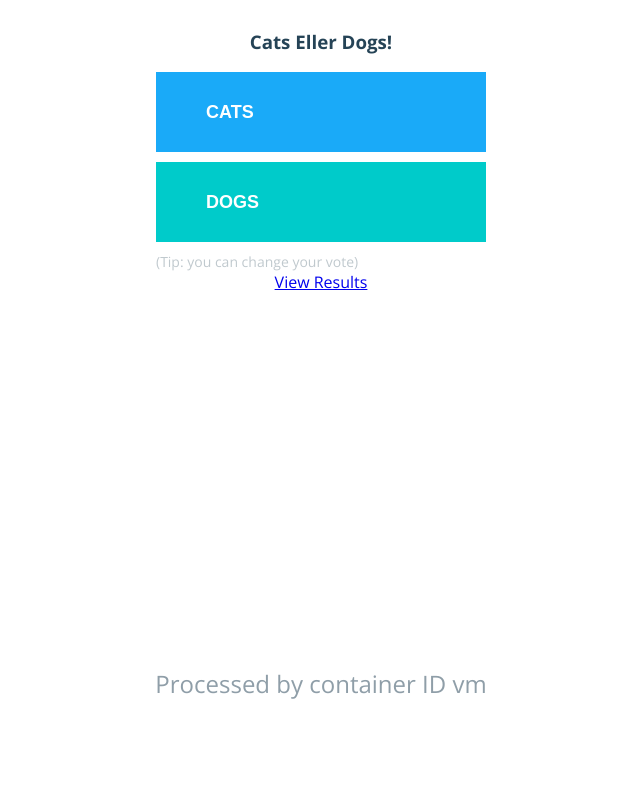
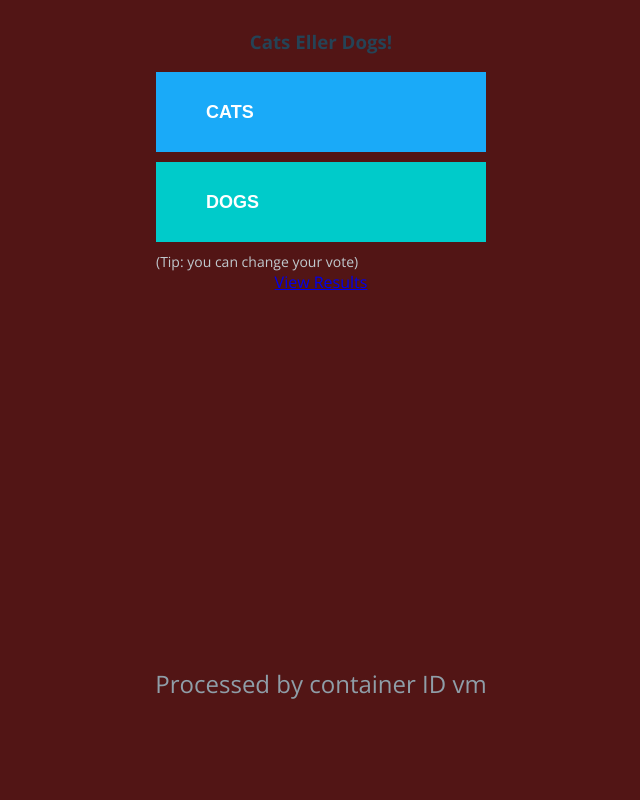
Before and after one commit to dockersamples/example-voting-app, a Flask app: page / in a window 1280 px wide. Shown: the whole page, without its empty margins (319-959 px from the left). Run offline with Flask 2, Linux system fonts and the light colour scheme; some libraries are stand-ins or nearby versions.

Commit message:
Update style.css

```diff
--- a/vote/static/stylesheets/style.css
+++ b/vote/static/stylesheets/style.css
@@ -6,7 +6,7 @@
 html,body{
   margin: 0;
   padding: 0;
-  background-color: -webkit-gradient(linear ,0% 0% 25% 100%,from (#ff2c2c),to(#7a5e91));
+  background-color: #521515;
   height: 100vh;
   font-family: 'Open Sans';
 }
```
